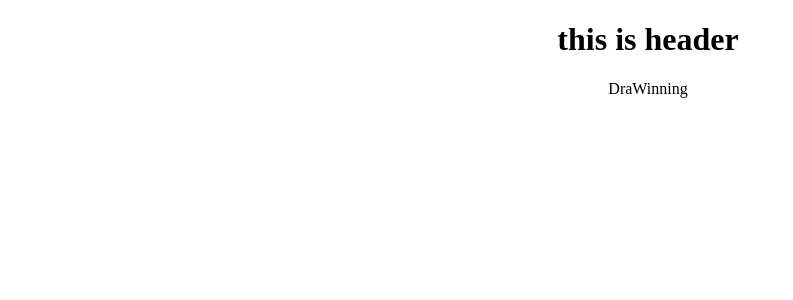
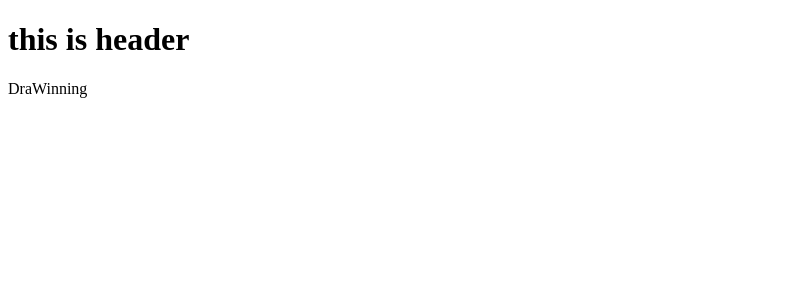
Before and after one commit to jeffersonoliveira-dev/whiteboard-app, a React app: page / in a window 1280 px wide. Shown: the top 300 px of the page, without its empty margins (0-793 px from the left). Built offline with nearby package versions, Linux system fonts and the light colour scheme; the HTML template or start-up script is replaced by a standard one.

Commit message:
to do fix

```diff
--- a/frontend/src/components/GlobalStyles.tsx
+++ b/frontend/src/components/GlobalStyles.tsx
@@ -1,7 +1,7 @@
 import { createGlobalStyle } from 'styled-components'
 
 const GlobalStyles = createGlobalStyle`
-body {
+body, html {
   height: 100%;
   width: 100%;
 }
--- a/frontend/src/routes/Home.tsx
+++ b/frontend/src/routes/Home.tsx
@@ -3,7 +3,8 @@ import styled from 'styled-components'
 import Header from '../components/Header/Header'
 
 const Container = styled.div`
-  text-align: center;
+  height: 100vh;
+  width: 100vw;
 `
 
 const Welcome = styled.div`
--- a/frontend/templates/frontend/index.html
+++ b/frontend/templates/frontend/index.html
@@ -7,9 +7,6 @@
   <title>DraWinning</title>
   <meta name="description" content="The HTML5 Herald">
   <meta name="author" content="SitePoint">
-
-  <link rel="stylesheet" href="css/styles.css?v=1.0">
-
 </head>
 
 <body>
```
Also changed, not shown: frontend/static/frontend/main.js, 2 other files (tests, documents, lock files or other folders).
